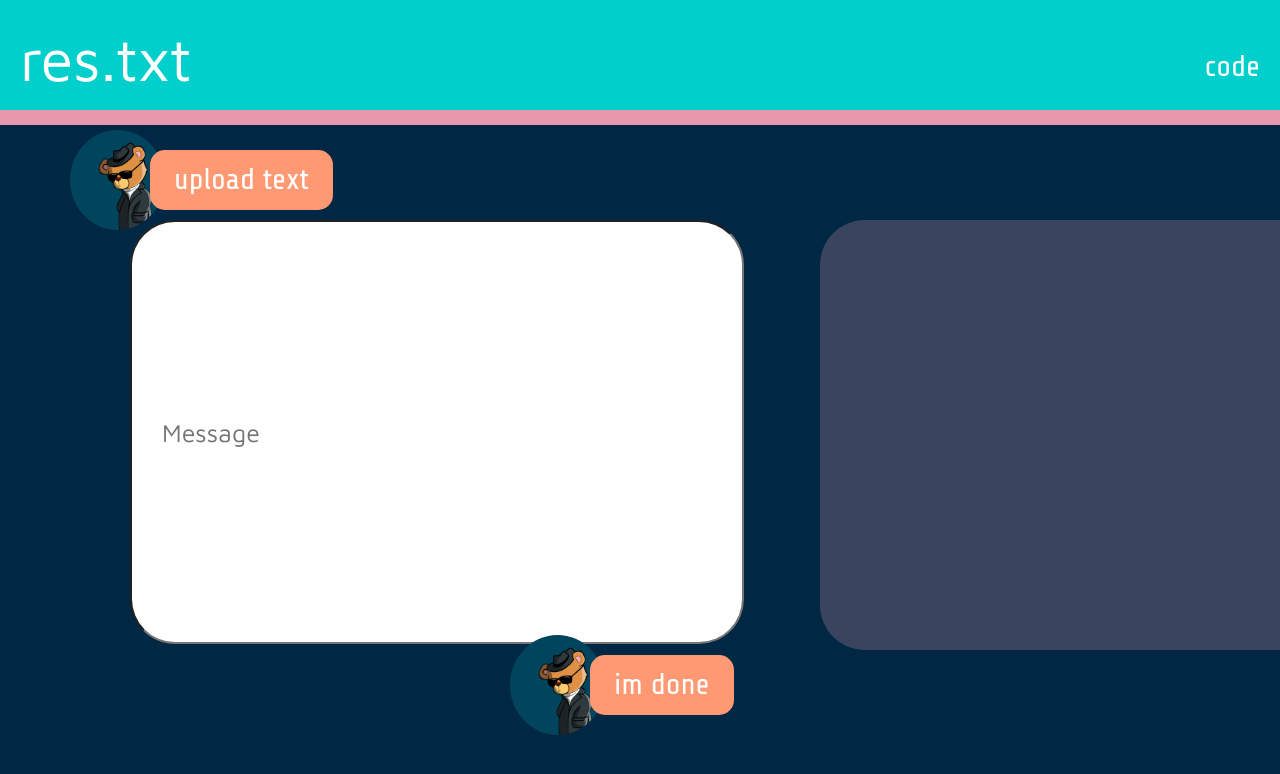
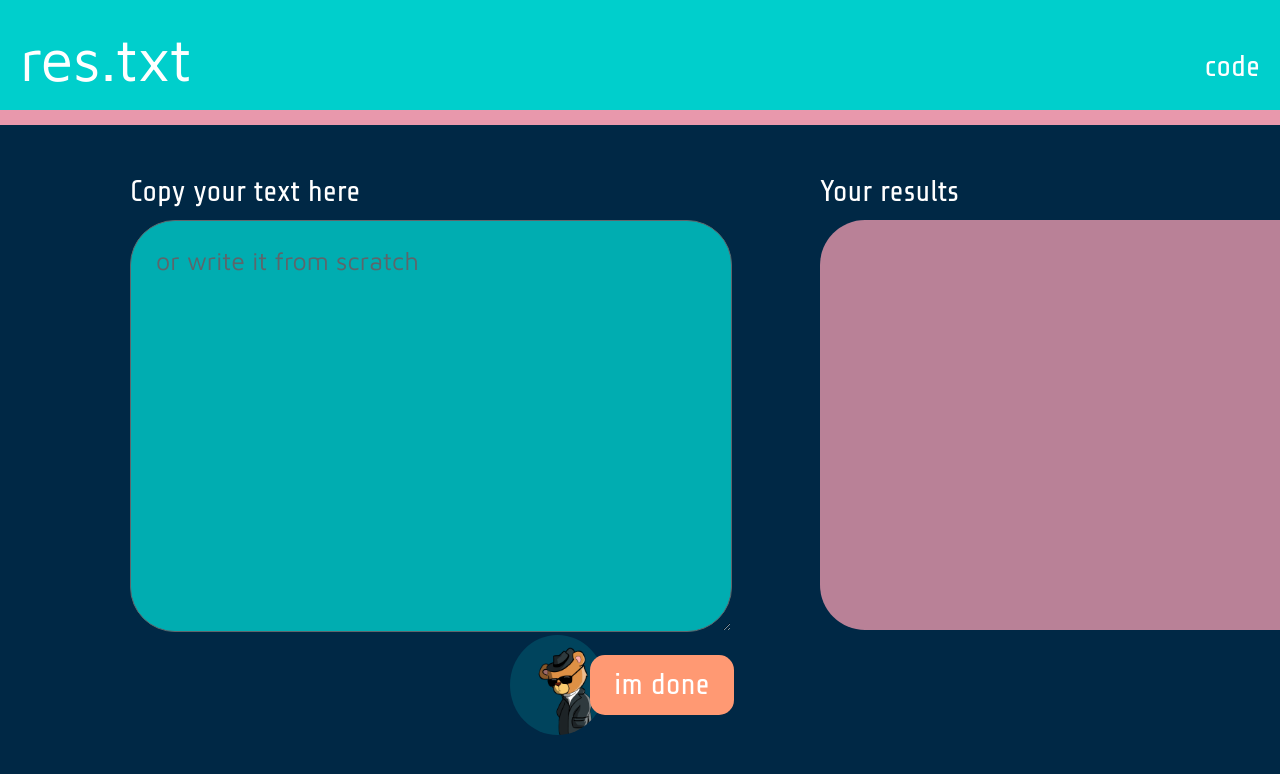
Before and after one commit to JosmarSuarez/res.txt, a website: page public/write.html in a window 1280 px wide. Shown: the top 774 px of the page. Drawn offline with nearby package versions, Linux system fonts and the light colour scheme; no server answers.

Commit message:
corrected

```diff
--- a/public/css/hero.css
+++ b/public/css/hero.css
@@ -73,7 +73,7 @@
 .hero-cuerpo2{
     position: absolute;
     background: var(--green);
-    opacity: 25%;
+    opacity: 80%;
     width: 550px;
     height: 360px;
     left: 130px;
@@ -98,9 +98,9 @@
 .hero-results{
     position: absolute;
     background: var(--pink);
-    opacity: 25%;
+    opacity: 80%;
     width: 550px;
-    height: 380px;
+    height: 360px;
     left: 820px;
     top: 220px;
     border-radius: 45px;
@@ -111,7 +111,7 @@
 .hero-text-results{
     position: absolute;
     width: 550px;
-    height: 320px;
+    height: 360px;
     left: 820px;
     top: 220px;
     border-radius: 45px;
@@ -125,3 +125,13 @@
     left: 1070px;
     top: 620px;
 }
+.hero-title1{
+    position: absolute;
+    left: 130px;
+    top: 150px;
+}
+.hero-title2{
+    position: absolute;
+    left: 820px;
+    top: 150px;
+}
--- a/public/write.html
+++ b/public/write.html
@@ -16,15 +16,18 @@
             <a href="https://github.com/JosmarSuarez/res.txt">code</a>
         </header>
         <header class="shadow"></header>
-        <div class="hero-imgup">
-            <img src="./images/oso.png"  height="100" width="95">
+        <div class="hero-title1">
+            <h2>Copy your text here</h2>
         </div>
-        <a class='button-load' href="www.google.com">Upload text</a>
+        <div class="hero-title2">
+            <h2>Your results</h2>
+        </div>
         <!--<input type="button" id="my-button" value="Select Files">
         <input type="file" name="my_file" id="my-file">-->
-        <div class="hero-cuerpo2"></div>
+        <!--div class="hero-cuerpo2"></div-->
         <!-- <div class="hero-text-cuerpo2" contenteditable="true"> -->
-        <input class="hero-text-cuerpo2" type="text" id='message' placeholder='Message'>
+        <!--input class="hero-cuerpo2" type="text" id='message' placeholder='or write it from scratch'-->
+        <textarea class="hero-cuerpo2" name="text" id='message' placeholder='or write it from scratch'></textarea>
         <!-- </div> -->
         <div class="hero-imgdown">
             <img src="./images/oso.png"  height="100" width="95">
```
